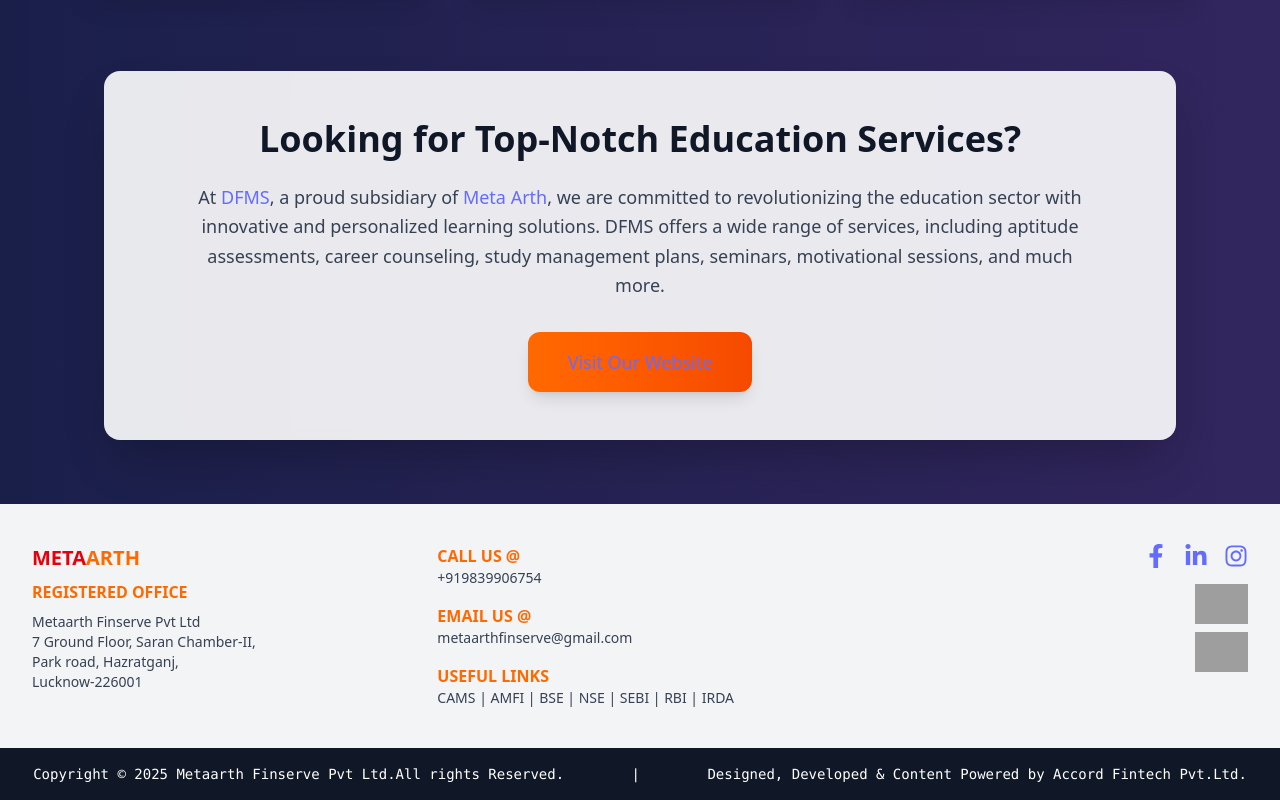
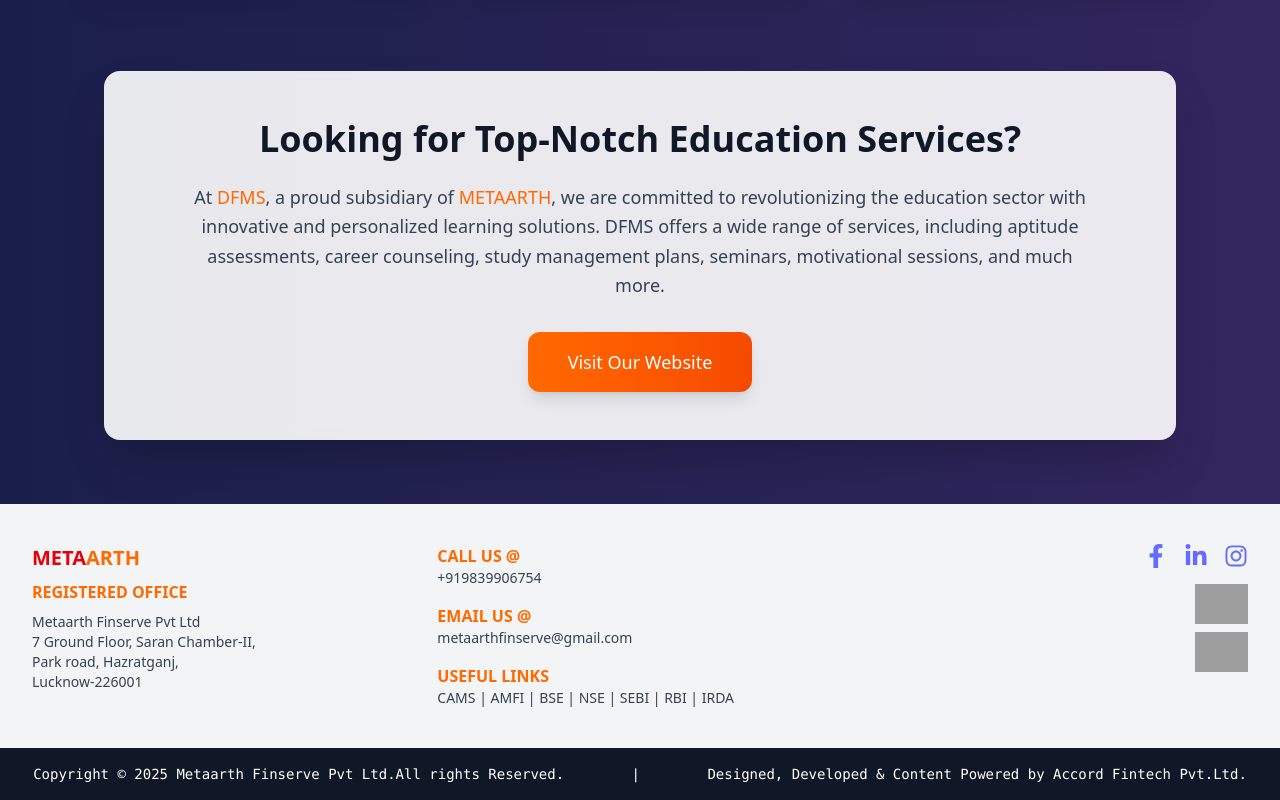
Before and after one commit to Monty-jha/METAARTH-FINSERVE, a React (Vite) app: page /education-services in a window 1280 px wide. Shown: the part 1923-2723 px from the top of the page. Built offline with nearby package versions, Linux system fonts and the light colour scheme; grey boxes are pictures that could not be loaded.

Commit message:
changes from Monty side

```diff
--- a/src/Components/EducationServices.jsx
+++ b/src/Components/EducationServices.jsx
@@ -150,8 +150,8 @@
             Looking for Top-Notch Education Services?
           </h3>
           <p className="mt-6 text-gray-700 leading-relaxed text-center text-lg max-w-4xl">
-            At <a href="https://www.dfmseducation.com/" target="_blank" rel="noopener noreferrer" className="font-bold text-orange-500 hover:text-orange-600 transition-colors">DFMS</a>,
-            a proud subsidiary of <a href="https://www.meta-grow.in/static/about-us.aspx" target="_blank" rel="noopener noreferrer" className="font-bold text-orange-500 hover:text-orange-600 transition-colors">Meta Arth</a>,
+            At <a href="https://www.dfmseducation.com/" target="_blank" rel="noopener noreferrer" className="font-bold !text-orange-500 hover:text-orange-600 transition-colors">DFMS</a>,
+            a proud subsidiary of <a href="https://www.meta-grow.in/static/about-us.aspx" target="_blank" rel="noopener noreferrer" className="font-bold !text-orange-500 hover:text-orange-600 transition-colors">METAARTH</a>,
             we are committed to revolutionizing the education sector with innovative and personalized learning solutions.
             DFMS offers a wide range of services, including aptitude assessments, career counseling, study management plans,
             seminars, motivational sessions, and much more.
@@ -160,7 +160,7 @@
             href="https://www.dfmseducation.com/"
             target="_blank"
             rel="noopener noreferrer"
-            className="inline-block bg-gradient-to-r from-orange-500 to-orange-600 text-white px-10 py-4 rounded-xl mt-8 text-lg font-semibold hover:from-orange-600 hover:to-orange-700 transition-all duration-300 shadow-lg hover:shadow-xl"
+            className="inline-block bg-gradient-to-r from-orange-500 to-orange-600 !text-white px-10 py-4 rounded-xl mt-8 text-lg font-semibold hover:from-orange-600 hover:to-orange-700 transition-all duration-300 shadow-lg hover:shadow-xl"
             whileHover={{ scale: 1.05 }}
             whileTap={{ scale: 0.95 }}
           >
--- a/src/Components/GoldInvestmentServices.jsx
+++ b/src/Components/GoldInvestmentServices.jsx
@@ -71,7 +71,7 @@
         animate={{ opacity: 1, y: 0 }}
         transition={{ duration: 0.8 }}
       >
-        <h2 className="text-3xl font-bold text-orange-500 mb-4">Looking for Top-Notch Gold Solutions?</h2>
+        <h2 className="text-3xl font-bold text-gray-900 mb-4">Looking for Top-Notch Gold Solutions?</h2>
         <p className="text-gray-800">
           At <a href="https://meta-grow.in/static/about-us.aspx" target="_blank"><strong className="text-orange-500">META ARTH</strong></a>, we believe in delivering excellence and trust in the world of gold investments and jewelry. Our child company, <a href="https://pingakshajewels.com/" target="_blank"><strong className="text-orange-500">Pingaksha Jewels</strong></a>, specializes in premium gold-related services, ensuring quality, security, and luxury in every offering.
         </p>
```
